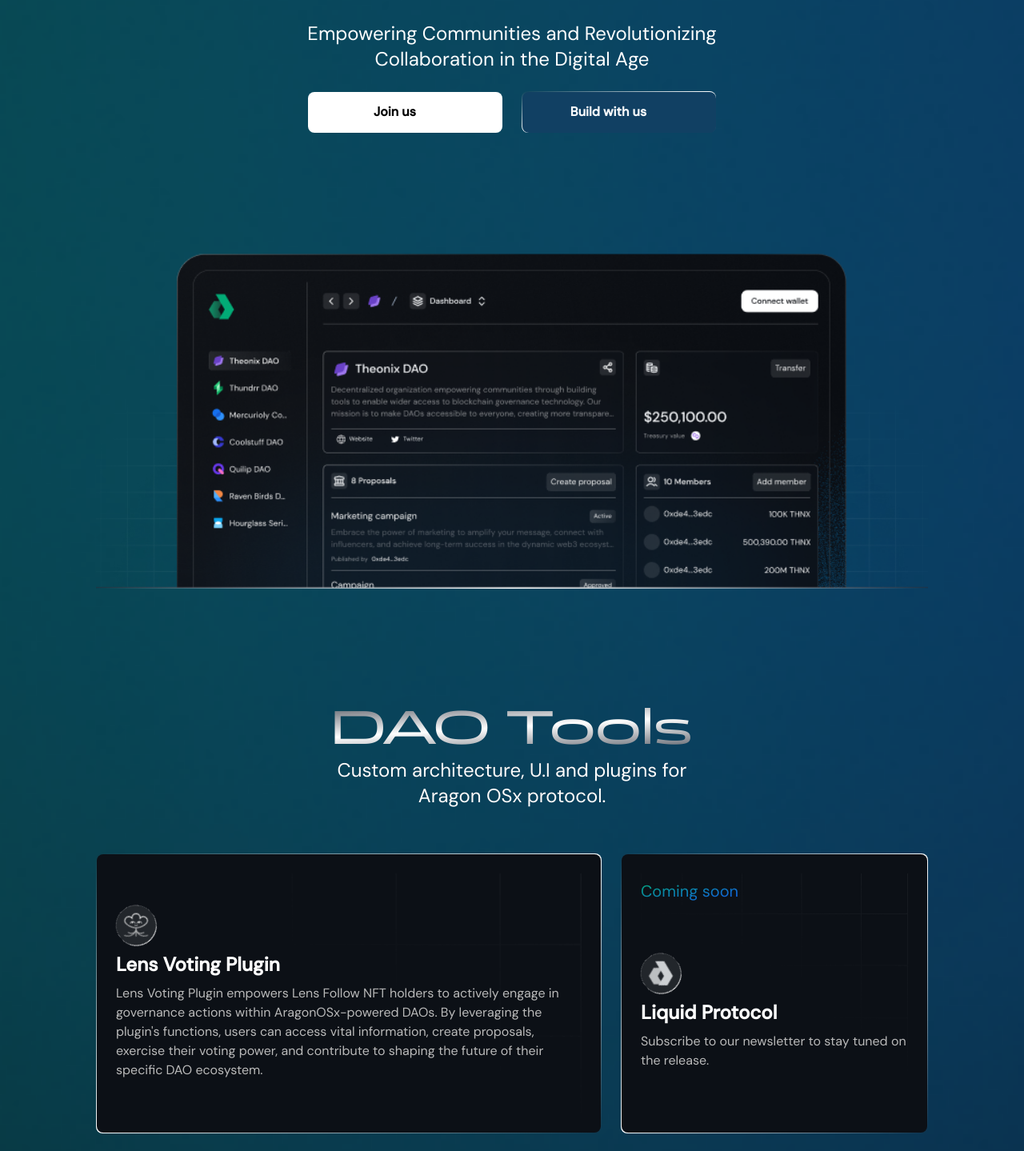
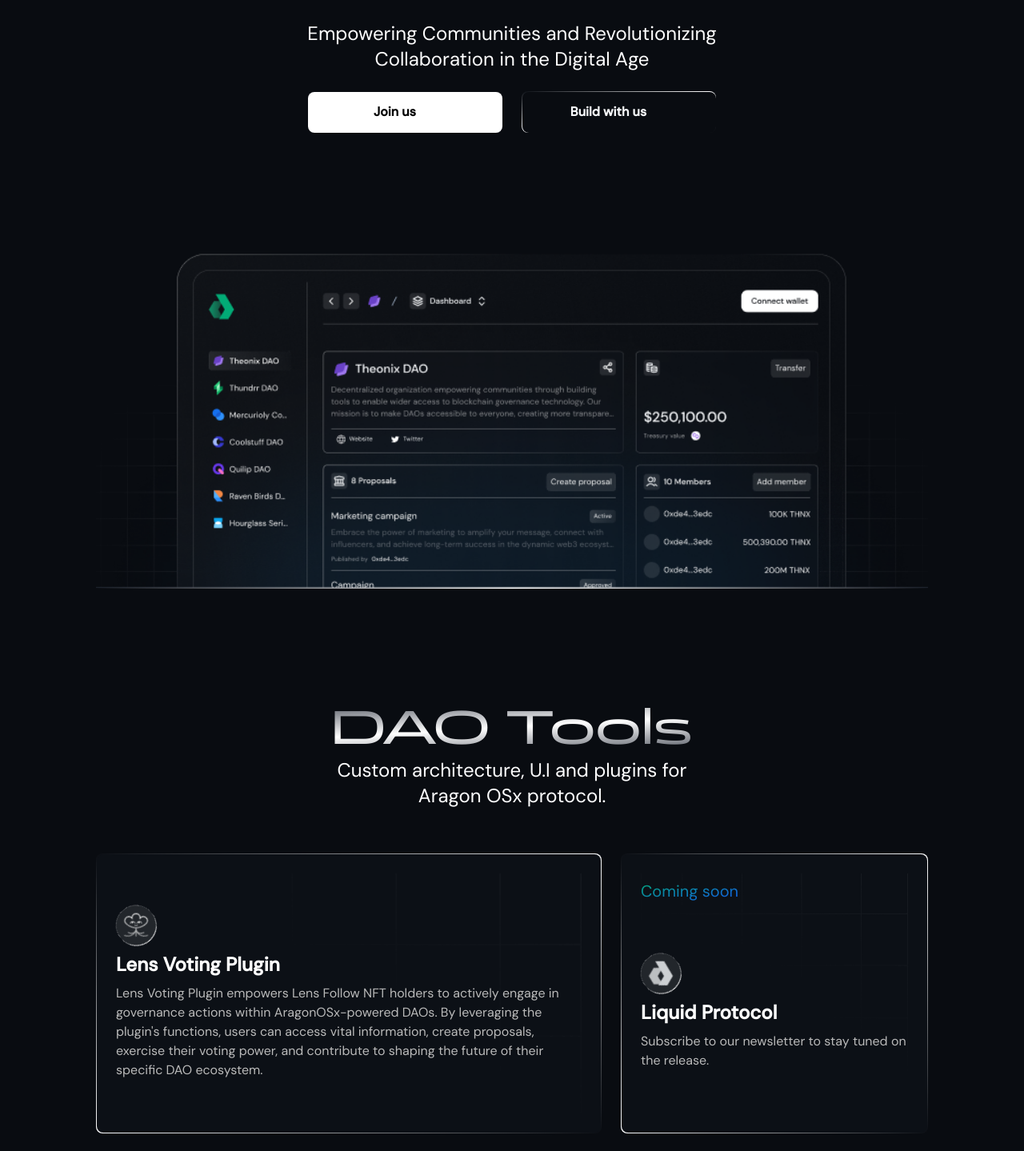
Before and after one commit to DAObox/landing-page, a Next.js app: page / in a window 1280 px wide. Shown: the part 354-1793 px from the top of the page at 80% size. Built offline with nearby package versions, Linux system fonts and the light colour scheme; some icons are missing.

Commit message:
suprememods

```diff
--- a/components/Hero.tsx
+++ b/components/Hero.tsx
@@ -48,8 +48,7 @@
                 bg-gradient-to-br from-[#1017251A] via-white to-[#1017251A]"
 						>
 							<div
-								className="py-2.5 font-semibold flex items-center space-x-0.5 bg-[#123A4F]
-                        sm:bg-[#123C5D] md:bg-[#123C5D] lg:bg-[#114063] w-full rounded-lg justify-center"
+								className="py-2.5 font-semibold flex items-center space-x-0.5 bg-gray w-full rounded-lg justify-center"
 							>
 								<p className="text-light-gray">Build with us</p>
 								<span>
--- a/components/Spotlight.tsx
+++ b/components/Spotlight.tsx
@@ -1,10 +1,6 @@
-'use client'
 import React, { useRef, useState, useEffect } from 'react'
 import MousePosition from '../utils/mouse-position'
-type SpotlightProps = {
-  children: React.ReactNode
-  className?: string
-}
+import { SpotlightCardProps, SpotlightProps } from "../types/typings"
 export default function Spotlight({
   children,
   className = '',
@@ -58,13 +54,10 @@
     <div className={className} ref={containerRef}>{children}</div>
   )
 }
-type SpotlightCardProps = {
-  children: React.ReactNode,
-  className?: string
-}
+
 export function SpotlightCard({
   children,
   className = ''
 }: SpotlightCardProps) {
-  return <div className={`relative h-full hover:cursor-pointer rounded-lg p-px before:absolute before:w-80 before:h-80 before:-left-40 before:-top-40 before:bg-slate-400 before:rounded-full before:opacity-0 before:pointer-events-none before:transition-opacity before:duration-500 before:translate-x-[var(--mouse-x)] before:translate-y-[var(--mouse-y)] before:group-hover:opacity-100 before:z-10 before:blur-[100px] after:absolute after:w-96 after:h-96 after:-left-48 after:-top-48 after:bg-white after:rounded-full after:opacity-0 after:pointer-events-none after:transition-opacity after:duration-500 after:translate-x-[var(--mouse-x)] after:translate-y-[var(--mouse-y)] after:hover:opacity-10 after:z-30 after:blur-[100px] overflow-hidden ${className}`}>{children}</div>
+  return <div className={`relative h-full hover:cursor-pointer rounded-lg p-px before:absolute before:w-80 before:h-80 before:-left-40 before:-top-40 before:bg-[#0286EA] before:rounded-full before:opacity-0 before:pointer-events-none before:transition-opacity before:duration-500 before:translate-x-[var(--mouse-x)] before:translate-y-[var(--mouse-y)] before:group-hover:opacity-100 before:z-10 before:blur-[100px] after:absolute after:w-96 after:h-96 after:-left-48 after:-top-48 after:bg-[#0286EA] after:rounded-full after:opacity-0 after:pointer-events-none after:transition-opacity after:duration-500 after:translate-x-[var(--mouse-x)] after:translate-y-[var(--mouse-y)] after:hover:opacity-10 after:z-30 after:blur-[100px] overflow-hidden ${className}`}>{children}</div>
 }
--- a/pages/index.tsx
+++ b/pages/index.tsx
@@ -10,8 +10,7 @@
 
 const Home: NextPage = () => {
   return (
-    <div className="flex justify-center relative w-full min-h-screen bg-gray bg-[url('/mobile-gradient.png')] md:bg-[url('/tablet-gradient.png')]
-    xl:bg-[url('/tablet-gradient.png')] bg-no-repeat bg-center bg-cover h-full">
+    <div className="relative flex justify-center w-full h-full min-h-screen bg-gray">
       <Head>
         <title>DAOBox</title>
         <link
```
Also changed, not shown: types/typings.d.ts (added, +9 -0 lines).
